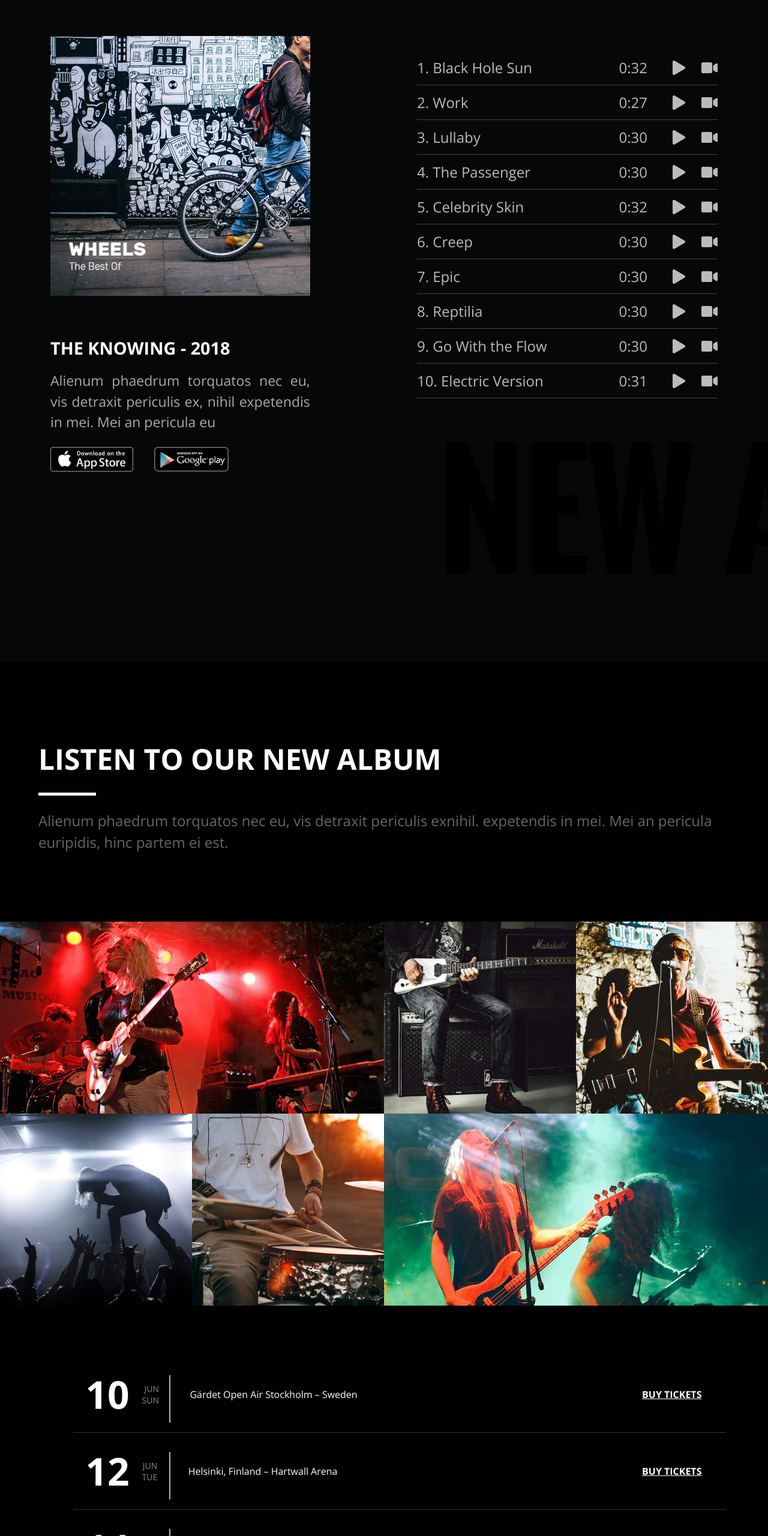
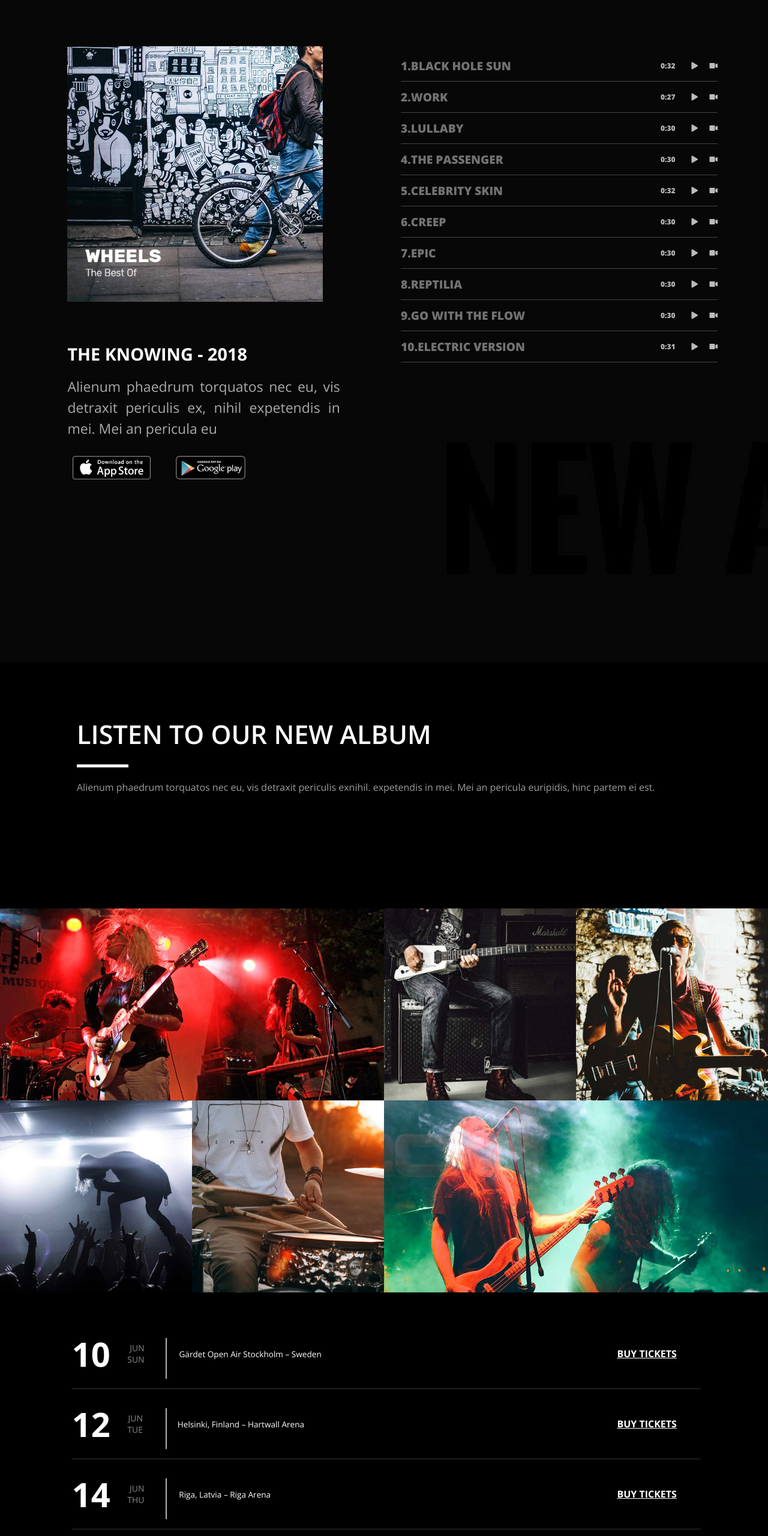
Before and after one commit to Sebi-22/Bridge, a plain HTML site: page index.html in a window 1280 px wide. Shown: the part 1120-3680 px from the top of the page at 60% size. Drawn offline with nearby package versions, Linux system fonts and the light colour scheme.

Commit message:
Cambios en css e index

```diff
--- a/assets/css/style.css
+++ b/assets/css/style.css
@@ -1,5 +1,5 @@
 *{
-  font-family: 'Open Sans';
+  font-family:'Open Sans','sans-serif';
   }
   img,.container,.progress-bar,.image img,.modal,.video-section,.our-discography,.albumes img ,.Fotones img,.image-container img,.video-container iframe ,.contact,.right-section input, .right-section textarea,.contactos,.tour,.about_us,.image-foto img {
     width: 100%;
@@ -50,7 +50,7 @@
     width: 90%;
     padding:2em ;
   }
-  .navbar a,.texto p,.texto2 p,.info-box .buy-button,figcaption h3, .transparencia p,  .transparencia .social i, .breadcrumb,.lyrics-section h3,.tracklist ol,.contact-section p,.left-section p,.track-title,.lyrics-content{
+  .navbar a,.texto2 p,.info-box .buy-button,figcaption h3, .transparencia p,  .transparencia .social i, .breadcrumb,.lyrics-section h3,.tracklist ol,.contact-section p,.left-section p,.track-title,.lyrics-content{
     font-size:1em;
   }
   .navbar img{
@@ -97,7 +97,7 @@
   .nav-links a.active::after {
     transform: scaleX(1);
   }
-  .vertical-name,.title,.our-discography h1,.titulo-Album,.date,.buy-tickets,h1,.blog-post-title,.side-text,.info-box .demos ,.ticket a,.review-source,.review-section h2,.buy-track,.song-list h1,.about-album ul li strong,.album-title,.available-on h2,.left-section h1,.contact-info h2 ,.about-album h2{
+  .vertical-name,.title,.our-discography h1,.titulo-album,.date,.buy-tickets,h1,.blog-post-title,.side-text,.info-box .demos ,.ticket a,.review-source,.review-section h2,.buy-track,.song-list h1,.about-album ul li strong,.album-title,.available-on h2,.left-section h1,.contact-info h2 ,.about-album h2{
   font-weight: bold;
   }
 .vertical-name {
@@ -115,7 +115,7 @@
       right: 10%;
       text-align: right;
       }
-      .new-album h2,.blog h1,.texto h1,.our-discography h1 {
+      .new-album h2 {
         font-size: 3em;
       }
       .apps {
@@ -190,23 +190,27 @@
       flex: 1;
   }
   .album-cover img {
-      width: 80%;
+      width: 75%;
+      margin-top: 3%;
+      margin-left:5%;
   }
-  .album-details,.about-album ul,.about-album p,.our-discography p,.album-description,.nav-button ,p,#show-MORE,.punto,.link,.details p, .about p,.about-album p,.about-album ul{
+  .album-details,.about-album ul,.about-album p,.album-description,.nav-button ,p,#show-MORE,.punto,.link,.details p, .about p,.about-album p,.about-album ul{
     font-size: 1.2em;
   }
   .album-details {
       margin-top: 3.25em;
       width: 80%;
+      margin-left: 5%;
+
   }
-  .titulo-Album,.lyrics-section h1 ,.transparencia h3, .texto p,.tracklist,.flecha,.review-section h2,#scrollToTopBtn,.contact-section h2,.navigation i,.available-on h2,.lyrics-section h2,.close,.about-album h2, .lyrics-section h2,  h2,.available-on h2, .latest-video h2,.controls i,.overlay,.footer-column h2,.details h2,.album-title, .about h2, .follow h2,.follow i  {
+  .titulo-album,.lyrics-section h1 ,.transparencia h3,.tracklist,.flecha,.review-section h2,#scrollToTopBtn,.contact-section h2,.navigation i,.available-on h2,.lyrics-section h2,.close,.about-album h2, .lyrics-section h2,  h2,.available-on h2, .latest-video h2,.controls i,.overlay,.footer-column h2,.details h2,.album-title, .about h2, .follow h2,.follow i  {
   font-size: 1.5em;
   }
-  .titulo-Album,.texto,.review-source,.review-section h2,.lyrics-content,.lyrics-section h2,.lyrics-section h3 ,.texto2,.blog,.our-discography h1,.our-discography p,.breadcrumb.ticket  {
+  .titulo-album,.texto,.review-source,.review-section h2,.lyrics-content,.lyrics-section h2,.lyrics-section h3 ,.texto2,.blog,.our-discography h1,.our-discography p,.breadcrumb.ticket  {
     text-align: left;
   }
-  .titulo-Album{
-      margin: 0.625em 0;
+  .titulo-album{
+    margin: 0.625em 0;
   }
   .album-description {
       color: #aaa;
@@ -215,41 +219,46 @@
   }
   .tracklist {
       flex: 1;
-      margin-left: 1.25em;
+      margin-left: -1em;
   }
   .tracklist ol {
     list-style: none;
   }
   .tracklist li {
-    padding: 1.3em ;
     border-bottom: 0.063em solid #333;
     color: #bbb;
+    font-weight: 800;
   }
   .track-title {
-    color: #bbb;
+    color: #737272;
     flex-grow: 1;
     transition: color 0.3s;
+    font-size: 0.8em;
   }
   .track-icons span {
     color: #bbb;
     margin-right: 0.625em;
     transition: color 0.3s;
+    font-size: 0.5em;
   }
   .track-icons i {
     color: #bbb;
     margin-left: 0.625em;
     transition: color 0.3s;
+    font-size: 0.5em;
   }
   .texto {
-    margin: 5%;
-    height: 30vh;
-    margin-top: 10%;
+    height: 40vh;
+    margin-top: 7%;
+    margin-left: 10%;
   }
   .texto h1 {
-    font-weight: 700;
+    font-weight: 600;
+    font-size: 2.7em;
   }
   .texto p {
-    color:#666;
+    color:#a09d9d;
+    font-size: 1em;
   }
   .gallery {
     flex-wrap: wrap;
@@ -314,14 +323,12 @@
   top: 0.625em;
   left: 0.625em;
   }
-
   .fechas {
     max-width: 68em; /* 800px / 16 */
-    padding: 1.25em; /* 20px / 16 */
-    margin-left: 8%;
-    margin-top: 5%;
+    padding: 1em; /* 20px / 16 */
+    margin-left: 5%;
+    margin-top: 1%;
 }
-
 .date-item {
     display: flex;
     justify-content: space-between;
@@ -329,12 +336,11 @@
     padding: 1.25em; /* 20px / 16 */
     border-bottom: 0.0625em solid #333; /* 1px / 16 */
     position: relative; /* Necesario para que ::before se posicione relativo al contenedor */
-}
-
+  }
 .date-item::before {
     content: '';
     position: absolute;
-    left: 10em; /* Posición horizontal relativa al contenido */
+    margin-left: 13%;
     top: 2em;
     bottom: 1em;
     width: 0.1em; /* Grosor de la línea */
@@ -342,24 +348,26 @@
     z-index: -1; /* Coloca la línea detrás del contenido */
 }
 .date {
-    font-size: 4em;
-    font-weight: bold;
+    font-size: 3.5em;
+    font-weight:bolder;
+    width: 5%;
+    margin-left: -2%;
 }
 .month-day {
     display: flex;
     flex-direction: column;
     align-items: flex-end;
     text-transform: uppercase;
-    margin-left: 2%;
     color: #888;
+    margin-left: 3em; /* Espacio entre la fecha y el mes/día */
 }
-
 .details {
     flex-grow: 1;
     padding-left: 1.25em; /* 20px / 16 */
-    margin-left: 3%;
+    margin-left: 3em; /* Espacio entre el mes/día y los detalles */
+    flex-grow: 1; /* Permite que los detalles ocupen el espacio restante */
+    font-size: 0.85em;
 }
-
 .buy-tickets {
     font-size: 1em;
     text-transform: uppercase;
@@ -368,6 +376,7 @@
     font-weight: bold;
     text-decoration: underline;
     margin-right: 2%;
+
 }
 
 .view-all {
@@ -383,8 +392,12 @@
 
   .blog{
   width: 80%;
-  margin-left: 5%;
+  margin-left: 10%;
   padding:  1.25em 0;
+  margin-top: 10%;
+  }
+  .blog h1{
+    font-size: 2.8em;
   }
   .blog h1:after,.our-discography h1::after,.texto h1:after{
     content: "";
@@ -397,6 +410,8 @@
   }
   p {
     line-height: 1.5em;
+    color: #a09d9d;
+    font-size: 1em;
   }
   .blog-posts {
     padding: 1.25em;
@@ -415,10 +430,12 @@
   }
   .blog-post-title {
     font-size: 1.125em;
+    margin-left: -15%;
+    margin-top: 5%;
   }
   .blog-post-date {
-    margin-top: auto;
-    margin-left: 2em;
+    margin-top: 2%;
+    margin-left: -60%;
     color: #aaa;
   }
   .video-section {
@@ -471,18 +488,23 @@
   }
   .our-discography h1 {
     margin-left: 10%;
-    margin-top: 5%;
+    margin-top: 4%;
+    font-size: 2.8em;
   }
   .our-discography p {
     line-height: 1.6;
     margin-bottom: 3.125em;
     margin-left: 10%;
-    color:#aaa
+    color:#aaa;
+    font-size: 1em;
   }
   .albums {
     display: grid;
     grid-template-columns: repeat(4,1fr); /* 4 columnas */
     justify-items: center;
+    margin-left: 8%;
+    margin: auto 5% 10%;
+    width: 90%;
   }
   .albumes {
     overflow: hidden;
@@ -526,14 +548,20 @@
   }
   .footer {
     padding: 2.5em;
+    margin-bottom: 5%;
   }
   .footer-column {
     flex: 1;
     margin: 0 1.25em;
-
   }
   .footer-column h2 {
     margin-bottom: 1.25em;
+    font-size: 1.2em;
+  }
+  .footer-column h3 {
+    font-size: 3.2em;
+    margin-top: -1%;
+   margin-bottom: 5%;
   }
   .footer-column p {
     line-height: 1.6;
@@ -541,6 +569,8 @@
   .footer-column a {
     text-decoration: underline;
     display: block;
+    font-size: 0.8em;
+    margin-top: 8%;
     margin-bottom: 0.625em;
     transition: opacity 0.3s ease; /* Define la transición base */
   }
@@ -850,6 +880,7 @@
   }
   .contact-info p {
     line-height: 1.5;
+    margin-top: 8%;
   }
   .right-section input, .right-section textarea {
     padding: 0.625em;
--- a/index.html
+++ b/index.html
@@ -7,9 +7,6 @@
     <title>BORING VACCINES</title>
     <link rel="stylesheet" href="assets/css/style.css">
     <link href="https://fonts.googleapis.com">
-    <link rel="preconnect" href="https://fonts.gstatic.com" crossorigin>
-    <link rel="preconnect"="https://fonts.googleapis.com/css?family=Oswald:600%2C400&display=swap"
-    <link href="https://cdnjs.cloudflare.com/ajax/libs/font-awesome/5.15.3/css/all.min.css" rel="stylesheet"/>
     <link rel="preconnect" href="https://fonts.googleapis.com">
     <link rel="preconnect" href="https://fonts.gstatic.com" crossorigin>
     <link href="https://fonts.googleapis.com/css2?family=Open+Sans:ital,wght@0,300..800;1,300..800&display=swap" rel="stylesheet">
@@ -87,7 +84,7 @@
             <div class="album-cover">
             <img src="assets/images/album-17 (1).jpg" alt="Wheels">
             <div class="album-details">
-                      <h1 class="titulo-Album">THE KNOWING - 2018</h1>
+                      <h1 class="titulo-album">THE KNOWING - 2018</h1>
             <p class="album-description">
                  Alienum phaedrum torquatos nec eu, vis detraxit periculis ex,
                   nihil expetendis in mei. Mei an pericula eu </p>
@@ -104,7 +101,7 @@
                     <div class="tracklist">
                         <ol>
                             <li>
-                                <span class="track-title">1. Black Hole Sun</span>
+                                <span class="track-title">1.BLACK HOLE SUN</span>
                                 <div class="track-icons">
                                     <span>0:32</span>
                                     <i class="fas fa-play"></i>
@@ -112,7 +109,7 @@
                                 </div>
                             </li>
                             <li>
-                                <span class="track-title">2. Work</span>
+                                <span class="track-title">2.WORK</span>
                                 <div class="track-icons">
                                     <span>0:27</span>
                                     <i class="fas fa-play"></i>
@@ -120,7 +117,7 @@
                                 </div>
                             </li>
                             <li>
-                                <span class="track-title">3. Lullaby</span>
+                                <span class="track-title">3.LULLABY</span>
                                 <div class="track-icons">
                                     <span>0:30</span>
                                     <i class="fas fa-play"></i>
@@ -128,7 +125,7 @@
                                 </div>
                             </li>
                             <li>
-                                <span class="track-title">4. The Passenger</span>
+                                <span class="track-title">4.THE PASSENGER</span>
                                 <div class="track-icons">
                                     <span>0:30</span>
                                     <i class="fas fa-play"></i>
@@ -136,7 +133,7 @@
                                 </div>
                             </li>
                             <li>
-                                <span class="track-title">5. Celebrity Skin</span>
+                                <span class="track-title">5.CELEBRITY SKIN</span>
                                 <div class="track-icons">
                                     <span>0:32</span>
                                     <i class="fas fa-play"></i>
@@ -144,7 +141,7 @@
                                 </div>
                             </li>
                             <li>
-                                <span class="track-title">6. Creep</span>
+                                <span class="track-title">6.CREEP</span>
                                 <div class="track-icons">
                                     <span>0:30</span>
                                     <i class="fas fa-play"></i>
@@ -152,7 +149,7 @@
                                 </div>
                             </li>
                             <li>
-                                <span class="track-title">7. Epic</span>
+                                <span class="track-title">7.EPIC</span>
                                 <div class="track-icons">
                                     <span>0:30</span>
                                     <i class="fas fa-play"></i>
@@ -160,7 +157,7 @@
                                 </div>
                             </li>
                             <li>
-                                <span class="track-title">8. Reptilia</span>
+                                <span class="track-title">8.REPTILIA</span>
                                 <div class="track-icons">
                                     <span>0:30</span>
                                     <i class="fas fa-play"></i>
@@ -168,7 +165,7 @@
                                 </div>
                             </li>
                             <li>
-                                <span class="track-title">9. Go With the Flow</span>
+                                <span class="track-title">9.GO WITH THE FLOW</span>
                                 <div class="track-icons">
                                     <span>0:30</span>
                                     <i class="fas fa-play"></i>
@@ -176,7 +173,7 @@
                                 </div>
                             </li>
                             <li>
-                                <span class="track-title">10. Electric Version</span>
+                                <span class="track-title">10.ELECTRIC VERSION</span>
                                 <div class="track-icons">
                                     <span>0:31</span>
                                     <i class="fas fa-play"></i>
@@ -189,7 +186,6 @@
 
         <section class="texto">
             <h1>LISTEN TO OUR NEW ALBUM</h1>
-
             <p>Alienum phaedrum torquatos nec eu, vis detraxit periculis exnihil. expetendis in mei. Mei an pericula euripidis, hinc partem ei est.</p>
         </section>
 </body>
@@ -207,7 +203,8 @@
 
 </section>
 <section id="datos" class="fechas">
-    <div class="date-item">
+    <ul>
+        <li class="date-item">
             <div class="date">10</div>
             <div class="month-day">
                 <div>Jun</div>
@@ -215,8 +212,8 @@
             </div>
             <div class="details">Gärdet Open Air Stockholm – Sweden</div>
             <a href="#" class="buy-tickets">Buy Tickets</a>
-    </div>
-    <div class="date-item">
+        </li>
+        <li class="date-item">
             <div class="date">12</div>
             <div class="month-day">
                 <div>Jun</div>
@@ -224,8 +221,8 @@
             </div>
             <div class="details">Helsinki, Finland – Hartwall Arena</div>
             <a href="#" class="buy-tickets">Buy Tickets</a>
-    </div>
-    <div class="date-item">
+        </li>
+        <li class="date-item">
             <div class="date">14</div>
             <div class="month-day">
                 <div>Jun</div>
@@ -233,8 +230,8 @@
             </div>
             <div class="details">Riga, Latvia – Riga Arena</div>
             <a href="#" class="buy-tickets">Buy Tickets</a>
-    </div>
-    <div class="date-item">
+        </li>
+        <li class="date-item">
             <div class="date">15</div>
             <div class="month-day">
                 <div>Jun</div>
@@ -242,8 +239,8 @@
             </div>
             <div class="details">Kaunas, Lithuania – Žalgirio Arena</div>
             <a href="#" class="buy-tickets">Buy Tickets</a>
-    </div>
-    <div class="date-item">
+        </li>
+        <li class="date-item">
             <div class="date">18</div>
             <div class="month-day">
                 <div>Jun</div>
@@ -251,8 +248,8 @@
             </div>
             <div class="details">Moscow, Russia – Olimpiski</div>
             <a href="#" class="buy-tickets">Buy Tickets</a>
-    </div>
-    <div class="date-item">
+        </li>
+        <li class="date-item">
             <div class="date">19</div>
             <div class="month-day">
                 <div>Jun</div>
@@ -260,14 +257,15 @@
             </div>
             <div class="details">Pilton, England – Glastonbury</div>
             <a href="#" class="buy-tickets">Buy Tickets</a>
-    </div>
+        </li>
+    </ul>
     <div class="view-all">
         <a href="#" id="view-all-btn">VIEW ALL</a>
     </div>
 </section>
 
       <section class="blog">
-           <h1>Latest blog posts </h1>
+           <h1>LATEST BLOG POSTS </h1>
             <p>Alienum phaedrum torquatos nec eu, vis detraxit periculis exnihil. expetendis in mei. Mei an pericula euripidis, hinc partem ei est.</p>
     </section>
 
@@ -333,7 +331,7 @@
     <footer>
         <div class="footer">
             <div class="footer-column">
-                <h2>BRIDGE</h2>
+                <h3>BRIDGE</h3>
                 <p>Alienum phaedrum torquatos nec eu, vis detraxitssa periculiser ex, nihil expetendis in mei eis an pericula es aperiri.</p>
                 <div class="social-icons">
                     <a href="https://www.facebook.com/?locale=es_LA"><i class="fab fa-facebook-f"></i></a>
```
Also changed, not shown: assets/JS/script.js (+5 -5 lines). Lines whose indentation alone changed are shown as unchanged.
